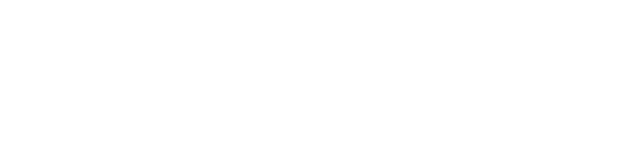
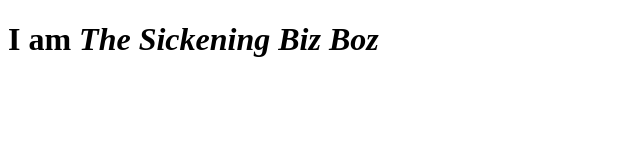
Before and after one commit to bizboz1981/urban-sniffle, a plain HTML site: page index.html in a window 1280 px wide. Shown: the whole page, without its empty margins (0-640 px from the left). Drawn offline with Linux system fonts and the light colour scheme.

Commit message:
main commit

```diff
--- a/index.html
+++ b/index.html
@@ -7,7 +7,7 @@
 </head>
 <body>
     <header>
-        <h1></h1>
+        <h1>I am <em>The Sickening Biz Boz</em></h1>
     </header>
 </body>
 </html>
```
